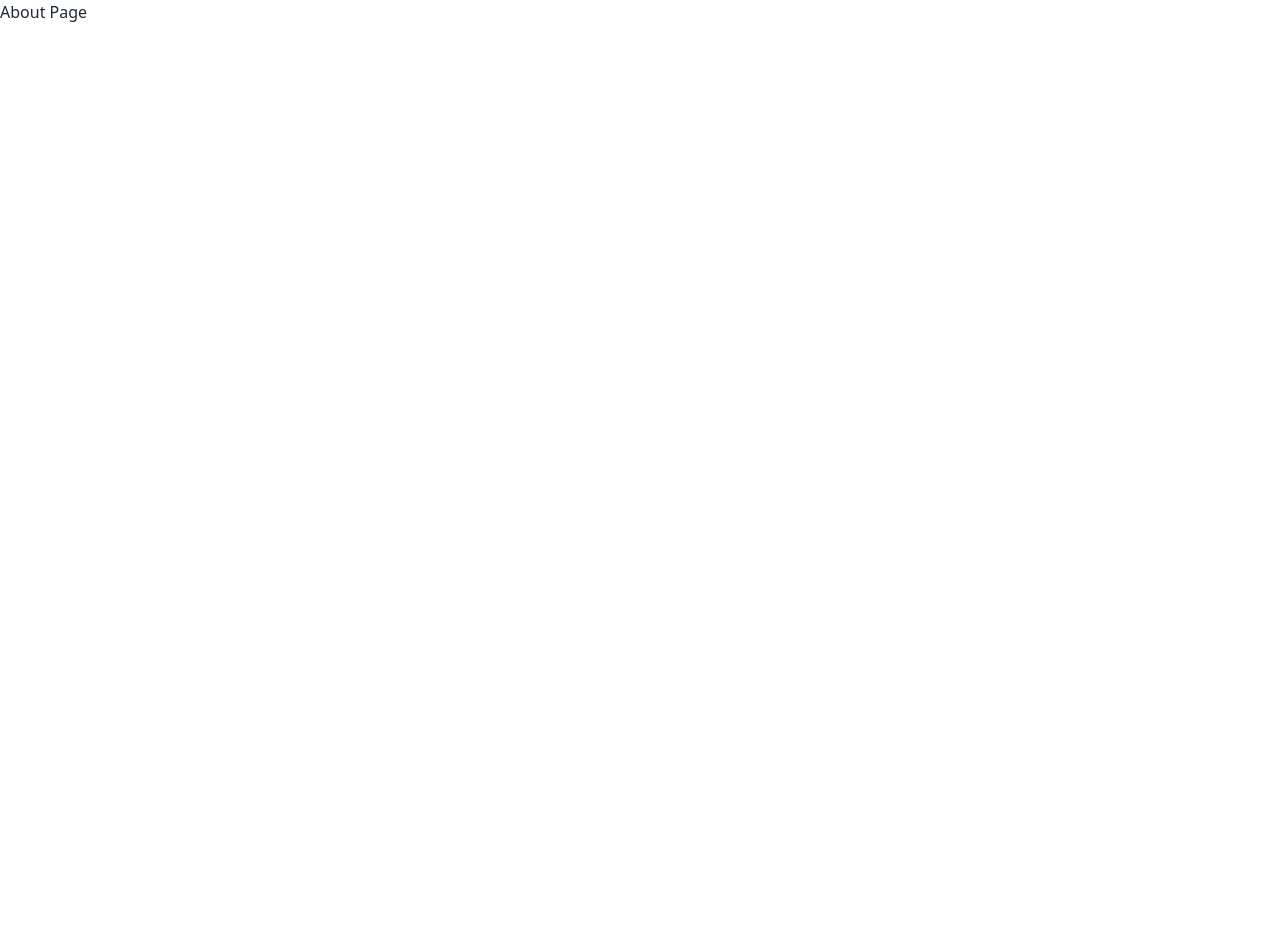
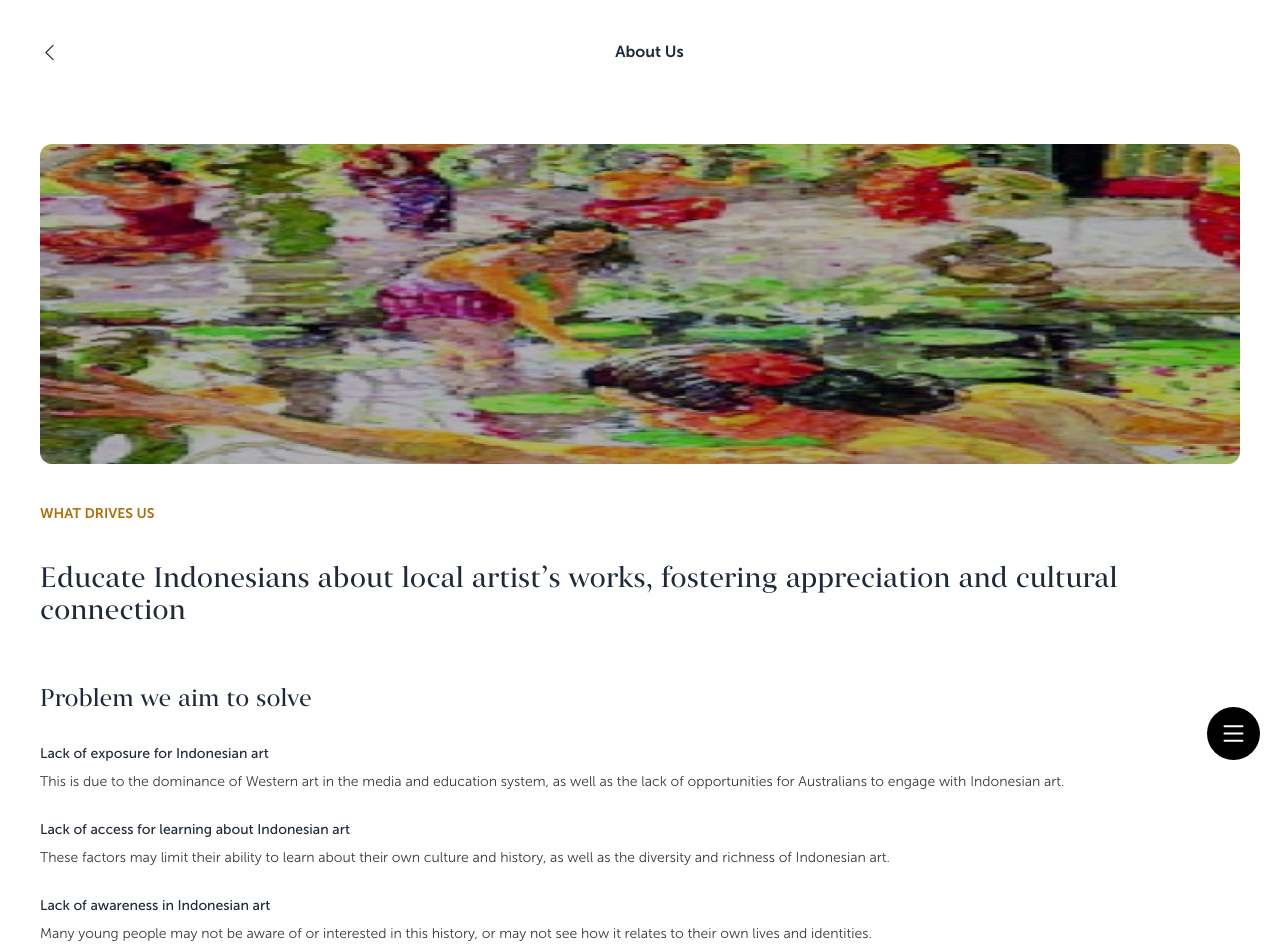
Before and after one commit to Faizatanjia/batikvista, a Next.js app: page /mobile/about in a window 1280 px wide. Shown: the top 952 px of the page. Before the commit the page ends 800 px from the top, so only its background shows below. Built offline with nearby package versions, Linux system fonts and the light colour scheme.

Commit message:
Added about page

```diff
--- /dev/null
+++ b/src/app/components/mobile/About/Main.js
@@ -0,0 +1,188 @@
+"use client";
+
+import React from "react";
+
+import Drawer from "@/app/components/mobile/reuse/Drawer/Main";
+import NavigationBar from "@/app/components/mobile/reuse/NavigationBar/Main";
+
+export default function Main() {
+  const handleBack = () => {};
+
+  return (
+    <div className="flex min-h-screen flex-col bg-white">
+      <Drawer>
+        <NavigationBar pageName="About Us" onClick={handleBack} />
+        <div className="max-w-full mt-10 px-10">
+          <div className="w-full flex justify-center">
+            <div>
+              {/* Image thumbnail */}
+              <div className="relative w-full h-80">
+                <div className="w-full h-full overflow-hidden rounded-xl my-5">
+                  <img
+                    src="/mobile/about/about-us-art-illustration.png"
+                    alt="About Us Art Illustration"
+                    className="w-full h-full bg-cover bg-center"
+                  />
+                </div>
+
+                {/* Background overlay */}
+                <div className="absolute inset-0 bg-black opacity-30 rounded-xl" />
+              </div>
+
+              <div className="pt-10">
+                <p className="pb-10 font-museo font-bold text-secondary text-sm">
+                  WHAT DRIVES US
+                </p>
+                <h1 className="font-carot text-[28px] leading-8 pb-14">
+                  Educate Indonesians about local artist’s works, fostering
+                  appreciation and cultural connection
+                </h1>
+
+                <h2 className="font-carot text-2xl pb-7">
+                  Problem we aim to solve
+                </h2>
+                <h3 className="font-museo font-[500] text-sm">
+                  Lack of exposure for Indonesian art
+                </h3>
+                <p className="mt-2 font-museo font-[300] text-paragraph-black text-sm pb-7">
+                  This is due to the dominance of Western art in the media and
+                  education system, as well as the lack of opportunities for
+                  Australians to engage with Indonesian art.
+                </p>
+
+                <h3 className="font-museo font-[500] text-sm">
+                  Lack of access for learning about Indonesian art
+                </h3>
+                <p className="mt-2 font-museo font-[300] text-paragraph-black text-sm pb-7">
+                  These factors may limit their ability to learn about their own
+                  culture and history, as well as the diversity and richness of
+                  Indonesian art.
+                </p>
+
+                <h3 className="font-museo font-[500] text-sm">
+                  Lack of awareness in Indonesian art{" "}
+                </h3>
+                <p className="mt-2 font-museo font-[300] text-paragraph-black text-sm pb-7">
+                  Many young people may not be aware of or interested in this
+                  history, or may not see how it relates to their own lives and
+                  identities.
+                </p>
+              </div>
+
+              <div className="pt-12">
+                <h2 className="font-carot text-2xl pb-7">Our solutions</h2>
+                <h3 className="font-museo font-[500] text-sm">
+                  Interactive Learning Platform
+                </h3>
+                <p className="mt-2 font-museo font-[300] text-paragraph-black text-sm pb-7">
+                  Develop an interactive website dedicated to Indonesian
+                  painting culture. This platform could include virtual tours of
+                  art galleries, interactive painting lessons, and history of
+                  Indonesian art. Gamification elements such as quizzes, badges,
+                  and leaderboards could make the learning process more
+                  engaging.
+                </p>
+              </div>
+
+              <div className="pt-10">
+                <div className="w-full flex items-center justify-center">
+                  {/* Circle CEO Image */}
+                  <div className="w-[110px] h-[110px] rounded-full overflow-hidden">
+                    <img
+                      src="/mobile/icons/batikvista-ceo.png"
+                      alt="Cindy Lau - Batik Vista CEO"
+                      className="w-full h-full bg-cover bg-center"
+                    />
+                  </div>
+                </div>
+                {/* Quotes here */}
+                <h2 className="font-carot font-bold text-secondary text-3xl">
+                  &quot;
+                </h2>
+                <h2 className="font-museo font-[500] text-paragraph-black leading-6">
+                  Preserving and learning about Indonesian culture, especially
+                  local painting, is not just a journey into the rich tapestry
+                  of our past, but a bridge to our future. The strokes of our
+                  brushes are the echoes of our history, and the colors we
+                  choose are the shades of our diversity. The canvas of
+                  Indonesian art is vast and vibrant, waiting to be explored and
+                  appreciated.
+                </h2>
+                <div className="pt-7 pb-20">
+                  <div className="w-full flex justify-center">
+                    <div className="flex flex-col">
+                      <p className="font-museo font-bold text-center">
+                        Christie Lau
+                      </p>
+                      <p className="font-museo font-[500] text-secondary text-center">
+                        BatikVista CEO
+                      </p>
+                    </div>
+                  </div>
+                </div>
+              </div>
+            </div>
+          </div>
+        </div>
+
+        {/* What we are proud of */}
+        <div className="px-10 max-w-full bg-[#EEF4F4] pt-7 pb-20">
+          <div className="max-w-full mt-10">
+            <div className="w-full flex justify-center">
+              <div>
+                <h2 className="text-left font-carot text-2xl pb-7">
+                  Problem we aim to solve
+                </h2>
+                <h3 className="font-museo font-[500] text-sm">
+                  We transform the way people learn art.{" "}
+                </h3>
+                <p className="mt-2 font-museo font-[300] text-paragraph-black text-sm pb-7">
+                  We represent a paradigm shift in art education, offering
+                  unprecedented opportunities for accessibility, interactivity,
+                  exposure to diverse perspectives, and access to educational
+                  resources. BatikVista would keep evolving on how we perceive
+                  Indonesian artistic culture but are shaping a future where art
+                  education knows no bounds.
+                </p>
+
+                <h3 className="font-museo font-[500] text-sm">
+                  We advocate for Indonesian culture.
+                </h3>
+                <p className="mt-2 font-museo font-[300] text-paragraph-black text-sm pb-7">
+                  BatikVista plays a pivotal role in advocating for and
+                  preserving the cultural identity of Indonesia. It contributes
+                  significantly to the construction of a distinct Indonesian
+                  national identity. Especially in an era marked by colonial
+                  influence, our artworks reflect a sense of cultural pride and
+                  resilience.
+                </p>
+
+                <div className="fixed bottom-5 right-0 mb-5 mr-5 text-white">
+                  <label
+                    htmlFor="drawer-mobile"
+                    className="bg-black rounded-full p-3 flex items-center justify-center"
+                    aria-controls="drawer-mobile"
+                  >
+                    <svg
+                      xmlns="http://www.w3.org/2000/svg"
+                      width="29"
+                      height="29"
+                      fill="currentColor"
+                      className="bi bi-list text-white"
+                      viewBox="0 0 16 16"
+                    >
+                      <path
+                        fill-rule="evenodd"
+                        d="M2.5 12a.5.5 0 0 1 .5-.5h10a.5.5 0 0 1 0 1H3a.5.5 0 0 1-.5-.5m0-4a.5.5 0 0 1 .5-.5h10a.5.5 0 0 1 0 1H3a.5.5 0 0 1-.5-.5m0-4a.5.5 0 0 1 .5-.5h10a.5.5 0 0 1 0 1H3a.5.5 0 0 1-.5-.5"
+                      />
+                    </svg>
+                  </label>
+                </div>
+              </div>
+            </div>
+          </div>
+        </div>
+      </Drawer>
+    </div>
+  );
+}
--- a/src/app/components/mobile/reuse/NavigationBar/Main.js
+++ b/src/app/components/mobile/reuse/NavigationBar/Main.js
@@ -10,7 +10,7 @@ const NavigationBar = ({
   onClick = () => {}
  }) => {
   return (
-    <div className={`sticky z-10 top-0 bg-white pt-4 w-full flex justify-between py-5 ${(hidePageName || !menu) ? "px-10" : "px-6"}`}>
+    <div className={`sticky z-10 top-0 bg-white pt-10 w-full flex justify-between py-5 ${(hidePageName || !menu) ? "px-10" : "px-6"}`}>
       <button className="flex items-center" onClick={onClick}>
         <svg
           xmlns="http://www.w3.org/2000/svg"
--- a/src/app/mobile/about/page.js
+++ b/src/app/mobile/about/page.js
@@ -1,5 +1,7 @@
+import AboutPage from "@/app/components/mobile/About/Main";
+
 function About() {
-    return <div>About Page</div>;
+    return <AboutPage />;
 }
 
 export default About;
```
Also changed, not shown: public/mobile/about/about-us-art-illustration.png (added), public/mobile/icons/batikvista-ceo.png (added).
